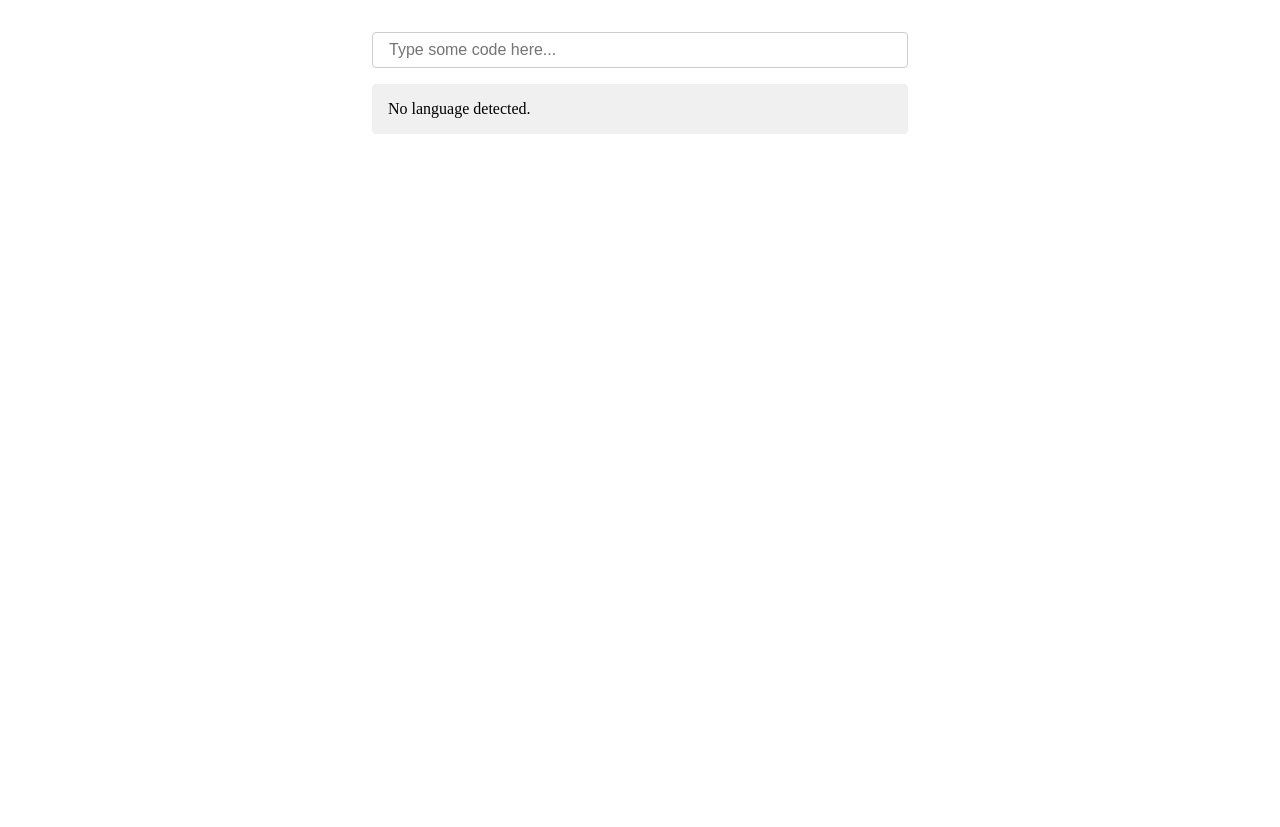
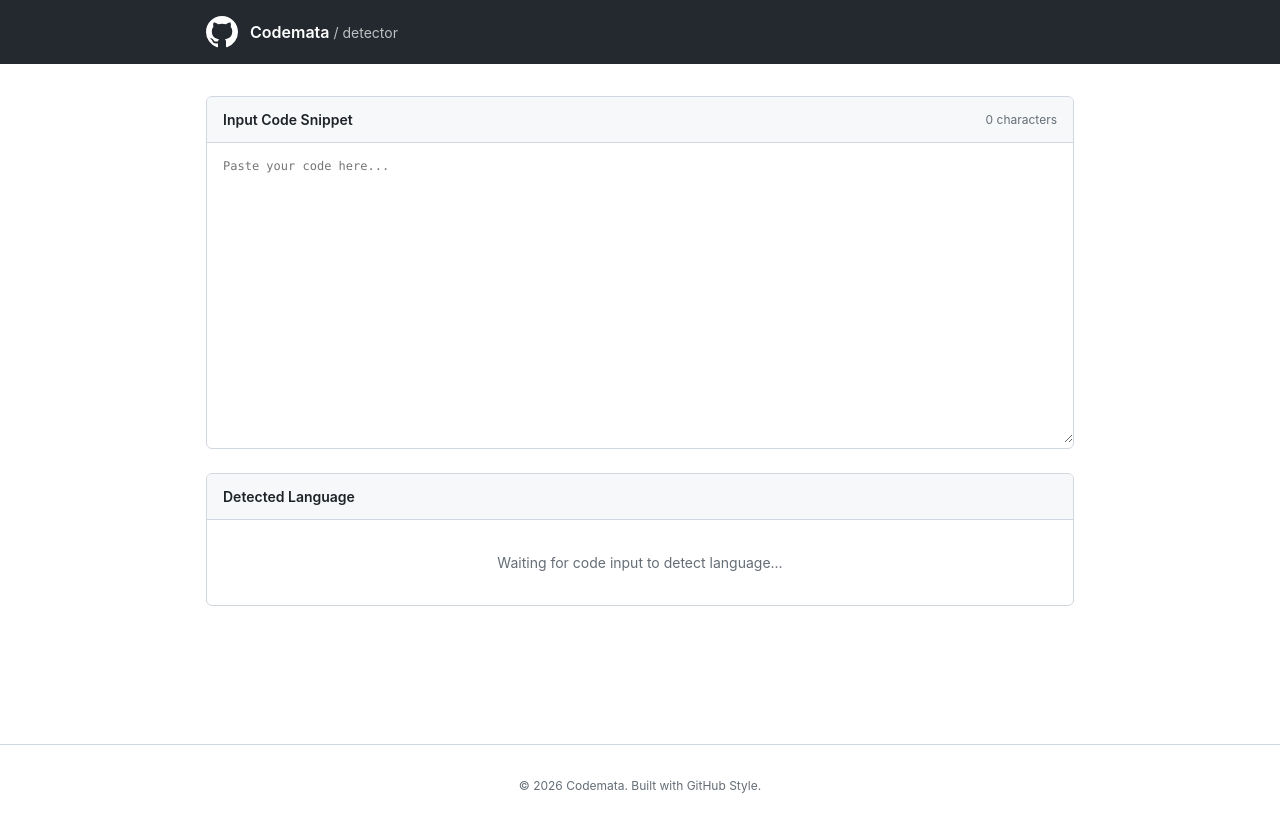
Before and after one commit to MR-Addict/codemata, a website built with Vite: page packages/www/index.html in a window 1280 px wide. Before the commit the page ends 800 px from the top, so only its background shows below. Built offline with nearby package versions, Linux system fonts and the light colour scheme.

Commit message:
feat: enhance language detection UI; add input handling and result rendering

```diff
--- a/packages/core/src/index.ts
+++ b/packages/core/src/index.ts
@@ -1 +1,2 @@
 export * from "./lib/detectLanguage";
+export type { Language } from "@pkgs/build";
--- a/packages/www/index.html
+++ b/packages/www/index.html
@@ -1,12 +1,54 @@
-<!doctype html>
+<!DOCTYPE html>
 <html lang="en">
   <head>
     <meta charset="UTF-8" />
     <meta name="viewport" content="width=device-width, initial-scale=1.0" />
-    <title>codemeta</title>
+    <title>Codemata | Language Detector</title>
   </head>
   <body>
-    <main id="root"></main>
-    <script type="module" src="./src/index.ts"></script>
+    <div id="app">
+      <header class="app-header">
+        <div class="header-container">
+          <svg height="32" viewBox="0 0 16 16" width="32" class="header-logo">
+            <path d="M8 0c4.42 0 8 3.58 8 8a8.013 8.013 0 0 1-5.45 7.59c-.4.08-.55-.17-.55-.38 0-.27.01-1.13.01-2.2 0-.75-.25-1.23-.54-1.48 1.78-.2 3.65-.88 3.65-3.95 0-.88-.31-1.59-.82-2.15.08-.2.36-1.02-.08-2.12 0 0-.67-.22-2.2.82-.64-.18-1.32-.27-2-.27-.68 0-1.36.09-2 .27-1.53-1.03-2.2-.82-2.2-.82-.44 1.1-.16 1.92-.08 2.12-.51.56-.82 1.28-.82 2.15 0 3.06 1.86 3.75 3.64 3.95-.23.2-.44.55-.51 1.07-.46.21-1.61.55-2.33-.66-.15-.24-.6-.83-1.23-.82-.67.01-.27.38.01.53.34.19.73.9.82 1.13.16.45.68 1.31 2.69.94 0 .67.01 1.3.01 1.49 0 .21-.15.45-.55.38A7.995 7.995 0 0 1 0 8c0-4.42 3.58-8 8-8Z"></path>
+          </svg>
+          <span class="header-title">Codemata</span>
+          <span class="header-separator">/</span>
+          <span class="header-subtitle">detector</span>
+        </div>
+      </header>
+
+      <main class="app-main">
+        <div class="container">
+          <div class="box">
+            <div class="box-header">
+              <span class="box-title">Input Code Snippet</span>
+              <span id="char-count" class="text-small">0 characters</span>
+            </div>
+            <div class="box-body">
+              <textarea id="code-input" spellcheck="false" placeholder="Paste your code here..."></textarea>
+            </div>
+          </div>
+
+          <div class="box" style="margin-top: 24px;">
+            <div class="box-header">
+              <span class="box-title">Detected Language</span>
+            </div>
+            <div id="result-container" class="box-body">
+              <div class="blankslate">
+                <p>Waiting for code input to detect language...</p>
+              </div>
+            </div>
+          </div>
+        </div>
+      </main>
+
+      <footer class="app-footer">
+        <div class="container">
+          <p>&copy; 2026 Codemata. Built with GitHub Style.</p>
+        </div>
+      </footer>
+    </div>
+    <script type="module" src="/src/index.ts"></script>
   </body>
 </html>
--- a/packages/www/src/index.css
+++ b/packages/www/src/index.css
@@ -1,36 +1,169 @@
+:root {
+  --color-canvas-default: #ffffff;
+  --color-canvas-subtle: #f6f8fa;
+  --color-border-default: #d0d7de;
+  --color-accent-fg: #0969da;
+  --color-fg-default: #1f2328;
+  --color-fg-muted: #656d76;
+  --color-header-bg: #24292f;
+  --color-header-text: rgba(255, 255, 255, 0.7);
+  --color-neutral-muted: rgba(175, 184, 193, 0.2);
+}
+
 * {
   margin: 0;
   padding: 0;
   box-sizing: border-box;
 }
 
-#root {
-  min-height: 100vh;
-  min-height: 100dvh;
+body {
+  font-family: -apple-system, BlinkMacSystemFont, "Segoe UI", "Noto Sans", Helvetica, Arial, sans-serif, "Apple Color Emoji", "Segoe UI Emoji";
+  font-size: 14px;
+  line-height: 1.5;
+  color: var(--color-fg-default);
+  background-color: var(--color-canvas-default);
+}
+
+.container {
+  max-width: 900px;
+  margin: 0 auto;
+  padding: 0 16px;
+}
+
+.app-header {
+  background-color: var(--color-header-bg);
+  color: #ffffff;
+  padding: 16px 0;
+}
+
+.header-container {
+  max-width: 900px;
+  margin: 0 auto;
+  padding: 0 16px;
+  display: flex;
+  align-items: center;
+}
+
+.header-logo {
+  fill: #ffffff;
+  margin-right: 12px;
+}
+
+.header-title {
+  font-weight: 600;
+  font-size: 16px;
+}
+
+.header-separator {
+  margin: 0 4px;
+  color: var(--color-header-text);
+}
+
+.header-subtitle {
+  color: var(--color-header-text);
+}
+
+.app-main {
+  padding: 32px 0;
+  min-height: calc(100vh - 120px);
+}
+
+/* Box Styling (GitHub Repo Box Style) */
+.box {
+  background-color: var(--color-canvas-default);
+  border: 1px solid var(--color-border-default);
+  border-radius: 6px;
+  overflow: hidden;
+}
+
+.box-header {
+  background-color: var(--color-canvas-subtle);
+  border-bottom: 1px solid var(--color-border-default);
+  padding: 12px 16px;
+  display: flex;
+  justify-content: space-between;
+  align-items: center;
+}
+
+.box-title {
+  font-weight: 600;
+}
+
+.box-body {
+  padding: 0;
+}
+
+.text-small {
+  font-size: 12px;
+  color: var(--color-fg-muted);
+}
+
+/* Code Editor Area */
+#code-input {
   width: 100%;
-  max-width: 600px;
-  padding: 2rem;
-  margin-inline: auto;
+  min-height: 300px;
+  padding: 16px;
+  border: none;
+  font-family: ui-monospace, SFMono-Regular, "SF Mono", Menlo, Consolas, "Liberation Mono", monospace;
+  font-size: 12px;
+  resize: vertical;
+  background-color: var(--color-canvas-default);
+  color: var(--color-fg-default);
+}
 
-  & input {
-    width: 100%;
-    padding: 0.5rem 1rem;
-    font-size: 1rem;
-    border: 1px solid #ccc;
-    border-radius: 4px;
-    margin-bottom: 1rem;
-    border-radius: 0.25rem;
-    outline: none;
+#code-input:focus {
+  outline: none;
+}
 
-    &:focus {
-      border-color: #007bff;
-      box-shadow: 0 0 0 2px rgba(0, 123, 255, 0.25);
-    }
-  }
+/* Blankslate (GitHub Empty State) */
+.blankslate {
+  padding: 32px;
+  text-align: center;
+  color: var(--color-fg-muted);
+}
 
-  & div {
-    background-color: #f0f0f0;
-    padding: 1rem;
-    border-radius: 4px;
-  }
+/* Result Items */
+.language-tag {
+  display: inline-flex;
+  align-items: center;
+  padding: 0 10px;
+  font-size: 12px;
+  font-weight: 600;
+  line-height: 20px;
+  color: var(--color-accent-fg);
+  background-color: var(--color-neutral-muted);
+  border: 1px solid var(--color-border-default);
+  border-radius: 2em;
+  margin: 16px;
 }
+
+.language-dot {
+  display: inline-block;
+  width: 12px;
+  height: 12px;
+  border-radius: 50%;
+  margin-right: 6px;
+  background-color: var(--color-accent-fg);
+}
+
+.result-content {
+  padding: 16px;
+}
+
+.result-details {
+  background-color: var(--color-canvas-subtle);
+  border-radius: 6px;
+  padding: 12px;
+  margin-top: 8px;
+  font-family: monospace;
+  font-size: 12px;
+  overflow: auto;
+}
+
+.app-footer {
+  padding: 32px 0;
+  border-top: 1px solid var(--color-border-default);
+  color: var(--color-fg-muted);
+  font-size: 12px;
+  text-align: center;
+}
--- a/packages/www/src/index.ts
+++ b/packages/www/src/index.ts
@@ -1,28 +1,79 @@
 import "./index.css";
-import { detectLanguage } from "@pkgs/core";
+import { detectLanguage, type Language } from "@pkgs/core";
 
-const root = document.getElementById("root")!;
-
-const searchBox = document.createElement("input");
-const languageResult = document.createElement("div");
-root.replaceChildren(searchBox, languageResult);
-
-searchBox.oninput = handleSearch;
-searchBox.placeholder = "Type some code here...";
-
-languageResult.textContent = "No language detected.";
+const codeInput = document.getElementById("code-input") as HTMLTextAreaElement;
+const resultContainer = document.getElementById("result-container") as HTMLElement;
+const charCount = document.getElementById("char-count") as HTMLElement;
 
 let timeout: number | null = null;
-function handleSearch(event: Event) {
+
+codeInput.oninput = (event: Event) => {
+  const target = event.target as HTMLTextAreaElement;
+  const query = target.value;
+
+  // Update character count
+  charCount.textContent = `${query.length} characters`;
+
+  // Clear previous timeout for debouncing
   if (timeout) clearTimeout(timeout);
-  timeout = setTimeout(() => {
-    const query = (event.target as HTMLInputElement).value;
-    const res = detectLanguage(query);
-    if (!res) languageResult.textContent = "No language detected.";
-    else {
-      const pre = document.createElement("pre");
-      pre.textContent = JSON.stringify(res, null, 2);
-      languageResult.replaceChildren(pre);
-    }
-  }, 500);
+
+  // Debounce to avoid excessive detection calls
+  timeout = setTimeout(() => handleDetection(query), 300);
+};
+
+function handleDetection(query: string) {
+  if (!query.trim()) {
+    renderEmptyState();
+    return;
+  }
+
+  const result = detectLanguage(query);
+
+  if (!result) renderNoResult();
+  else renderResult(result);
 }
+
+function renderEmptyState() {
+  resultContainer.innerHTML = `
+    <div class="blankslate">
+      <p>Waiting for code input to detect language...</p>
+    </div>
+  `;
+}
+
+function renderNoResult() {
+  resultContainer.innerHTML = `
+    <div class="blankslate">
+      <p>Could not detect any specific language. Try adding more code.</p>
+    </div>
+  `;
+}
+
+function renderResult(result: Language) {
+  // Clear previous
+  resultContainer.innerHTML = "";
+
+  const resultContent = document.createElement("div");
+  resultContent.className = "result-content";
+
+  const label = document.createElement("div");
+  label.className = "language-tag";
+
+  const dot = document.createElement("span");
+  dot.className = "language-dot";
+
+  const name = document.createElement("span");
+  name.textContent = result.name;
+
+  label.appendChild(dot);
+  label.appendChild(name);
+  resultContent.appendChild(label);
+
+  // Add full debug details in a code block
+  const details = document.createElement("pre");
+  details.className = "result-details";
+  details.textContent = JSON.stringify(result, null, 2);
+  resultContent.appendChild(details);
+
+  resultContainer.appendChild(resultContent);
+}
```
